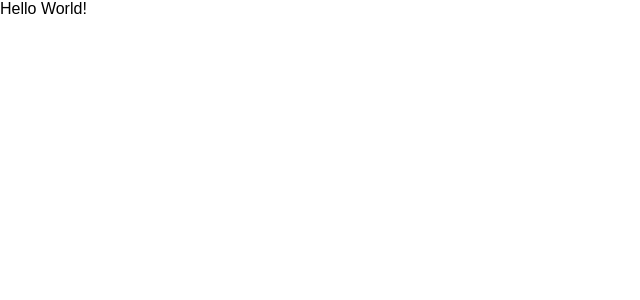
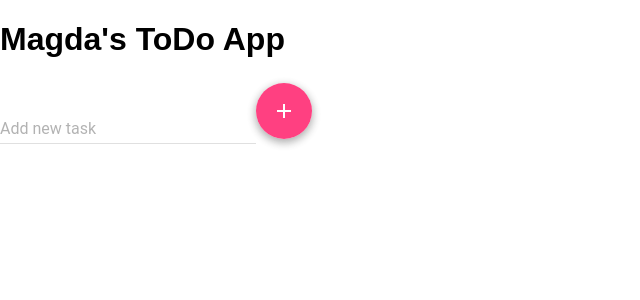
Before and after one commit to mklopotek/To-Do-App, a React (Create React App) app: page / in a window 1280 px wide. Shown: the top 300 px of the page, without its empty margins (0-640 px from the left). Built offline with nearby package versions, Linux system fonts and the light colour scheme.

Commit message:
structure files added

```diff
--- a/src/App.css
+++ /dev/null
@@ -1,28 +0,0 @@
-.App {
-  text-align: center;
-}
-
-.App-logo {
-  animation: App-logo-spin infinite 20s linear;
-  height: 80px;
-}
-
-.App-header {
-  background-color: #222;
-  height: 150px;
-  padding: 20px;
-  color: white;
-}
-
-.App-title {
-  font-size: 1.5em;
-}
-
-.App-intro {
-  font-size: large;
-}
-
-@keyframes App-logo-spin {
-  from { transform: rotate(0deg); }
-  to { transform: rotate(360deg); }
-}
--- a/src/App.js
+++ b/src/App.js
@@ -1,12 +1,13 @@
 import React, { Component } from 'react';
-import './App.css';
+import ToDo from './ToDo'
+import MuiThemeProvider from 'material-ui/styles/MuiThemeProvider'
 
 class App extends Component {
   render() {
     return (
-      <div>
-        Hello World!
-      </div>
+      <MuiThemeProvider>
+        <ToDo />
+        </MuiThemeProvider>
     );
   }
 }
--- /dev/null
+++ b/src/ToDo/Task.js
@@ -0,0 +1,22 @@
+import React from 'react';
+import FloatingActionButton from 'material-ui/FloatingActionButton';
+import ContentAdd from 'material-ui/svg-icons/content/add'
+import TextField from 'material-ui/TextField';
+
+const Task = (props) => {
+
+    return (
+        <div>
+            <TextField
+                floatingLabelText="Add new task"
+            />
+            <FloatingActionButton
+                secondary={true}
+            >
+                <ContentAdd />
+            </FloatingActionButton>
+        </div>);
+
+}
+
+export default Task
--- /dev/null
+++ b/src/ToDo/ToDo.js
@@ -0,0 +1,25 @@
+import React from 'react'
+import Task from './Task'
+
+class ToDo extends React.Component {
+    constructor (props) {
+        super(props)
+        this.state = {
+            number: 0
+        }
+    }
+
+render(){
+
+    return (
+    <div>
+        <h1> Magda's ToDo App </h1>
+        <Task />
+    </div>)
+
+}
+
+}
+
+
+export default ToDo
--- /dev/null
+++ b/src/ToDo/index.js
@@ -0,0 +1 @@
+export { default } from './ToDo'
--- a/src/index.js
+++ b/src/index.js
@@ -5,4 +5,3 @@ import App from './App';
 
 
 ReactDOM.render(<App />, document.getElementById('root'));
-registerServiceWorker();
```
Also changed, not shown: package.json (+8 -3 lines), src/GlobalComponents/PaperRefined.js (added, +21 -0 lines), src/ToDo/TasksList.js (added), 1 other file (tests, documents, lock files or other folders).
